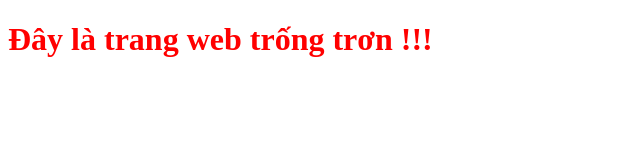
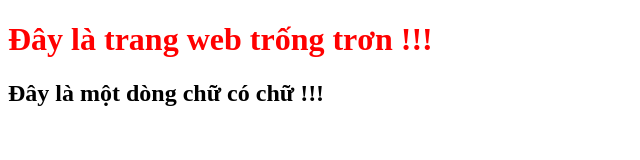
Before and after one commit to PhuongNamLeNguyen/neko-demo, a plain HTML site: page index.html in a window 1280 px wide. Shown: the whole page, without its empty margins (0-640 px from the left). Drawn offline with Linux system fonts and the light colour scheme.

Commit message:
my changes

```diff
--- a/index.html
+++ b/index.html
@@ -9,5 +9,6 @@
 </head>
 <body>
     <h1>Đây là trang web trống trơn !!!</h1>
+    <h2>Đây là một dòng chữ có chữ !!!</h2>
 </body>
 </html>
```
